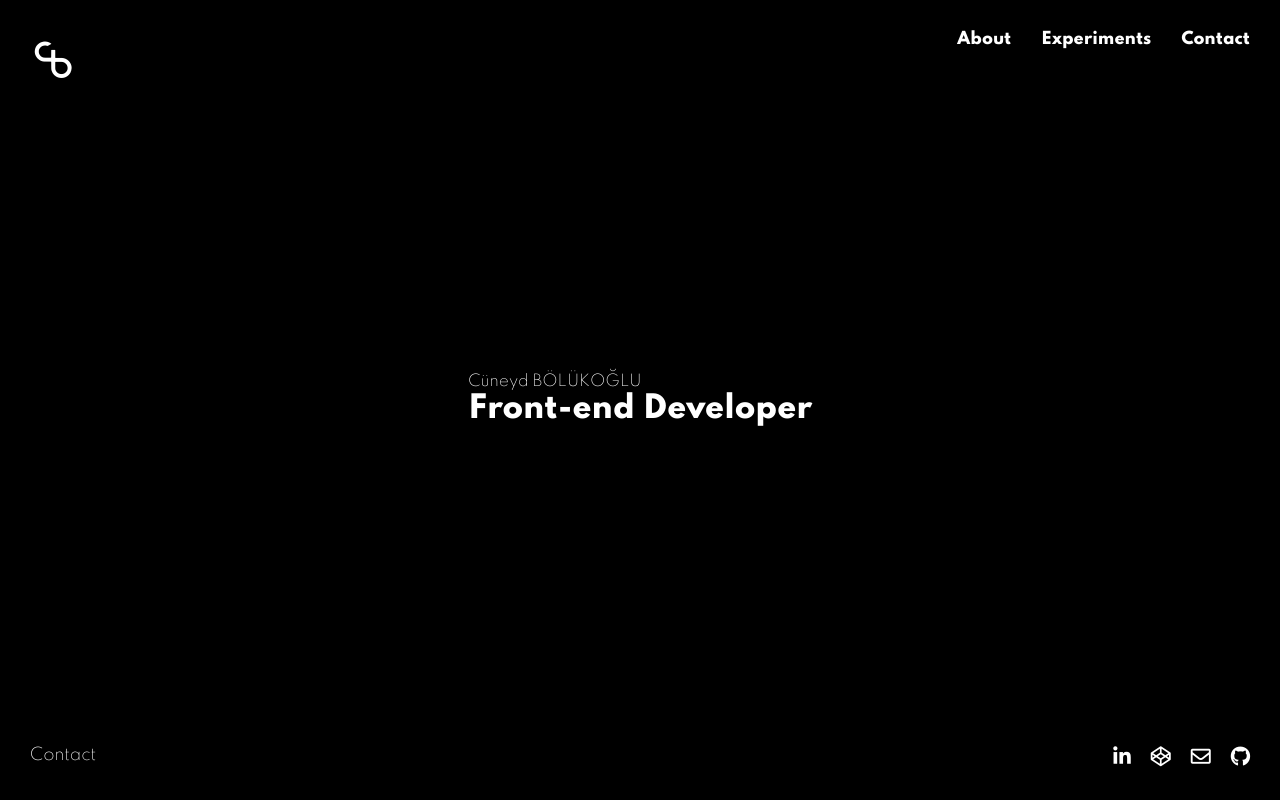
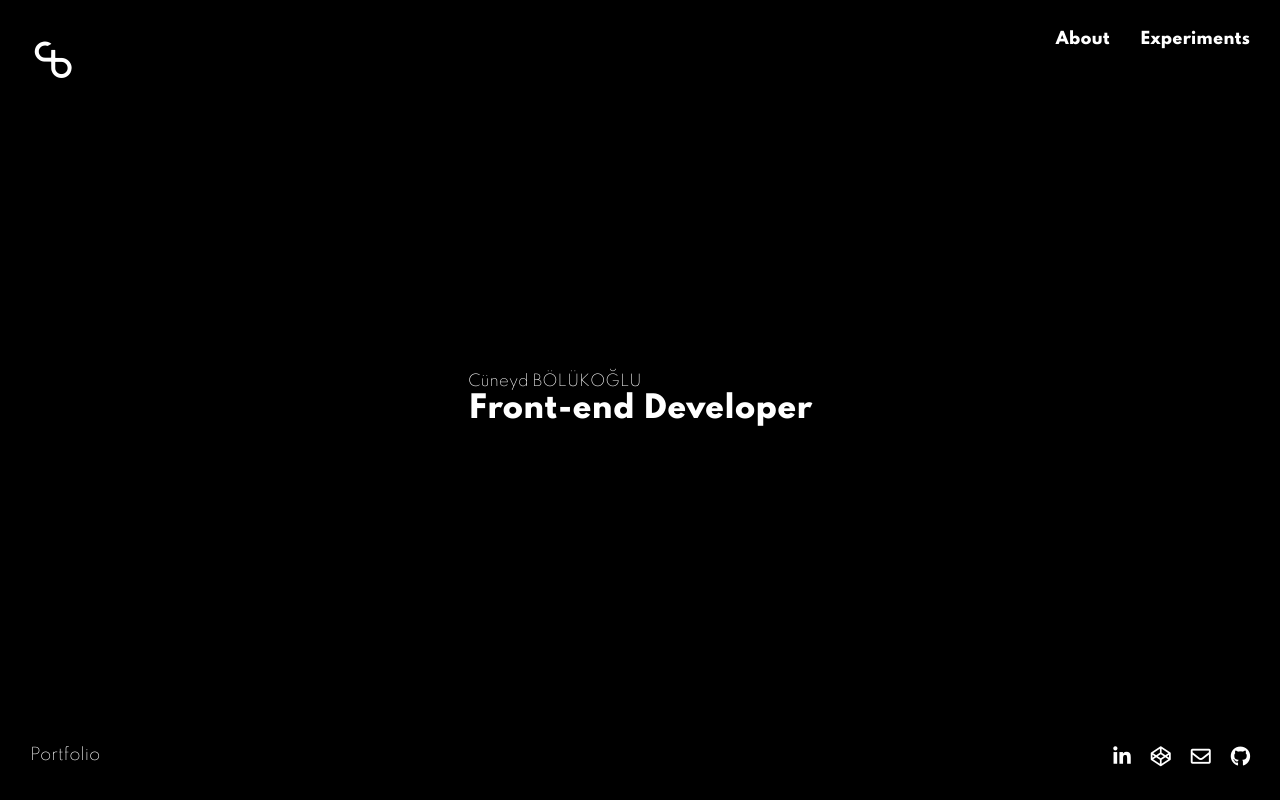
Before and after one commit to cuneydbolukoglu/portfolio, a React (Create React App) app: page / in a window 1280 px wide. Built offline with nearby package versions, Linux system fonts and the light colour scheme.

Commit message:
edit pages

```diff
--- a/src/App.js
+++ b/src/App.jsx
@@ -1,6 +1,6 @@
 import React from 'react';
 import './style/style.css'
-import './style/App.scss';
+import './style/app.scss';
 import { BrowserRouter as Router, Switch, Route } from "react-router-dom";
 
 import MenuData from './data/MenuData';
--- a/src/components/footer/index.js
+++ b/src/components/footer/index.js
@@ -13,7 +13,7 @@ export default class Footer extends Component {
         return (
             <footer>
                 <div>
-                    Contact
+                    Portfolio
                 </div>
                 <div className="social_link">
                     <a href="https://www.linkedin.com/in/cuneydbolukoglu/" target="blank"><i className="icon-linkedin-in-brands"></i></a>
--- a/src/data/MenuData.js
+++ b/src/data/MenuData.js
@@ -1,6 +1,5 @@
 import About from '../pages/About';
 import Portfolio from '../pages/Portfolio';
-import Contact from '../pages/Contact';
 
 export const MenuData = [
     {
@@ -12,11 +11,6 @@ export const MenuData = [
         title: 'Experiments',
         url: '/Portfolio',
         page: Portfolio
-    },
-    {
-        title: 'Contact',
-        url: '/Contact',
-        page: Contact
     }
 ]
 
--- a/src/pages/About.js
+++ /dev/null
@@ -1,19 +0,0 @@
-import React, { Component } from 'react';
-
-export default class Index extends Component{
-    constructor(props){
-         super(props)
-
-        this.state = {
-            name:  ''
-        }
-    }
-
-    render(){
-        return (
-            <div>
-                About
-            </div>
-        )
-    }
-}
--- /dev/null
+++ b/src/pages/About.jsx
@@ -0,0 +1,11 @@
+const About = props => {
+    return (
+        <section className="About">
+            <div>
+                About
+            </div>
+        </section>
+    )
+}
+
+export default About;
--- a/src/pages/Contact.js
+++ /dev/null
@@ -1,19 +0,0 @@
-import React, { Component } from 'react';
-
-export default class Index extends Component{
-    constructor(props){
-         super(props)
-
-        this.state = {
-            name:  ''
-        }
-    }
-
-    render(){
-        return (
-            <div>
-                Contact
-            </div>
-        )
-    }
-}
--- a/src/pages/Home.js
+++ /dev/null
@@ -1,22 +0,0 @@
-import React, { Component } from 'react';
-
-export default class Home extends Component {
-    constructor(props) {
-        super(props)
-
-        this.state = {
-
-        }
-    }
-
-    render() {
-        return (
-            <section className="home-section">
-                <article>
-                    <h1>Cüneyd BÖLÜKOĞLU</h1>
-                    <h2>Front-end Developer</h2>
-                </article>
-            </section>
-        )
-    }
-}
--- /dev/null
+++ b/src/pages/Home.jsx
@@ -0,0 +1,12 @@
+const Home = props => {
+    return (
+        <section className="home-section">
+            <article>
+                <h1>Cüneyd BÖLÜKOĞLU</h1>
+                <h2>Front-end Developer</h2>
+            </article>
+        </section>
+    )
+}
+
+export default Home;
--- a/src/pages/Portfolio.js
+++ /dev/null
@@ -1,19 +0,0 @@
-import React, { Component } from 'react';
-
-export default class Index extends Component{
-    constructor(props){
-         super(props)
-
-        this.state = {
-            name:  ''
-        }
-    }
-
-    render(){
-        return (
-            <div>
-                Portfolio
-            </div>
-        )
-    }
-}
--- /dev/null
+++ b/src/pages/Portfolio.jsx
@@ -0,0 +1,11 @@
+const Portfolio = props => {
+    return (
+        <section className="portfolio">
+            <div>
+                Portfolio
+            </div>
+        </section>
+    )
+}
+
+export default Portfolio;
```
Also changed, not shown: src/pages/404.jsx (added, +11 -0 lines), src/style/app.scss (renamed from src/style/App.scss).
